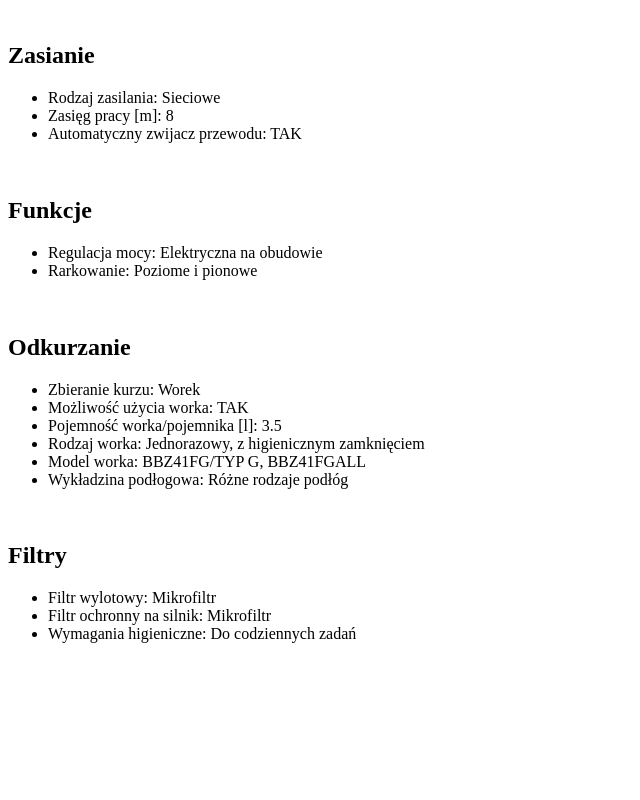
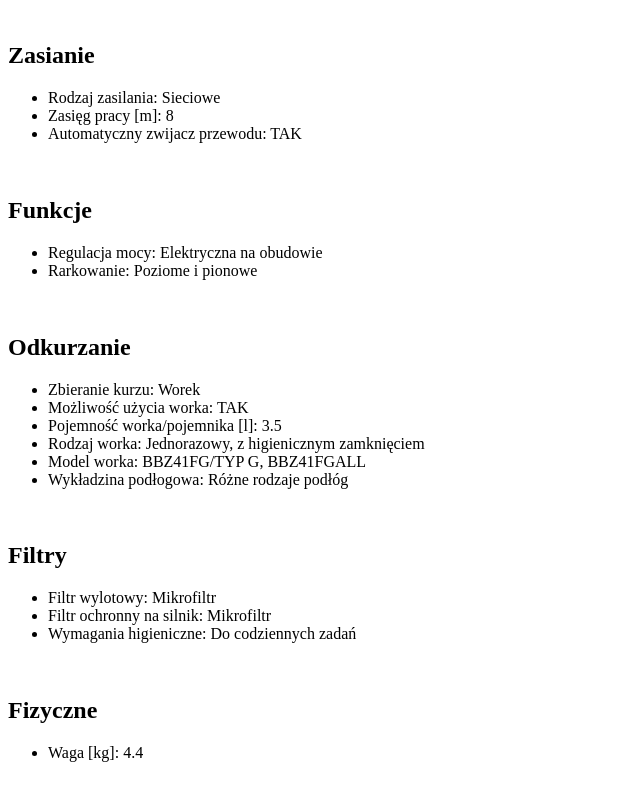
Before and after one commit to uljot/stronaproduktowa, a plain HTML site: page parametry.html in a window 1280 px wide. Shown: the part 444-1244 px from the top of the page, without its empty margins (0-640 px from the left). Before the commit the page ends 1129 px from the top, so only its background shows below. Drawn offline with Linux system fonts and the light colour scheme.

Commit message:
dodanie "Fizyczne"

```diff
--- a/parametry.html
+++ b/parametry.html
@@ -60,7 +60,11 @@
 				<li>Filtr ochronny na silnik: Mikrofiltr</li>
 				<li>Wymagania higieniczne: Do codziennych zadań</li>
 			</ul><br>
-			</ul>
+
+		<h2>Fizyczne</h2>
+			<ul>
+				<li>Waga [kg]: 4.4</li>
+			</ul><br>
 
     </body>
 </html>
```
